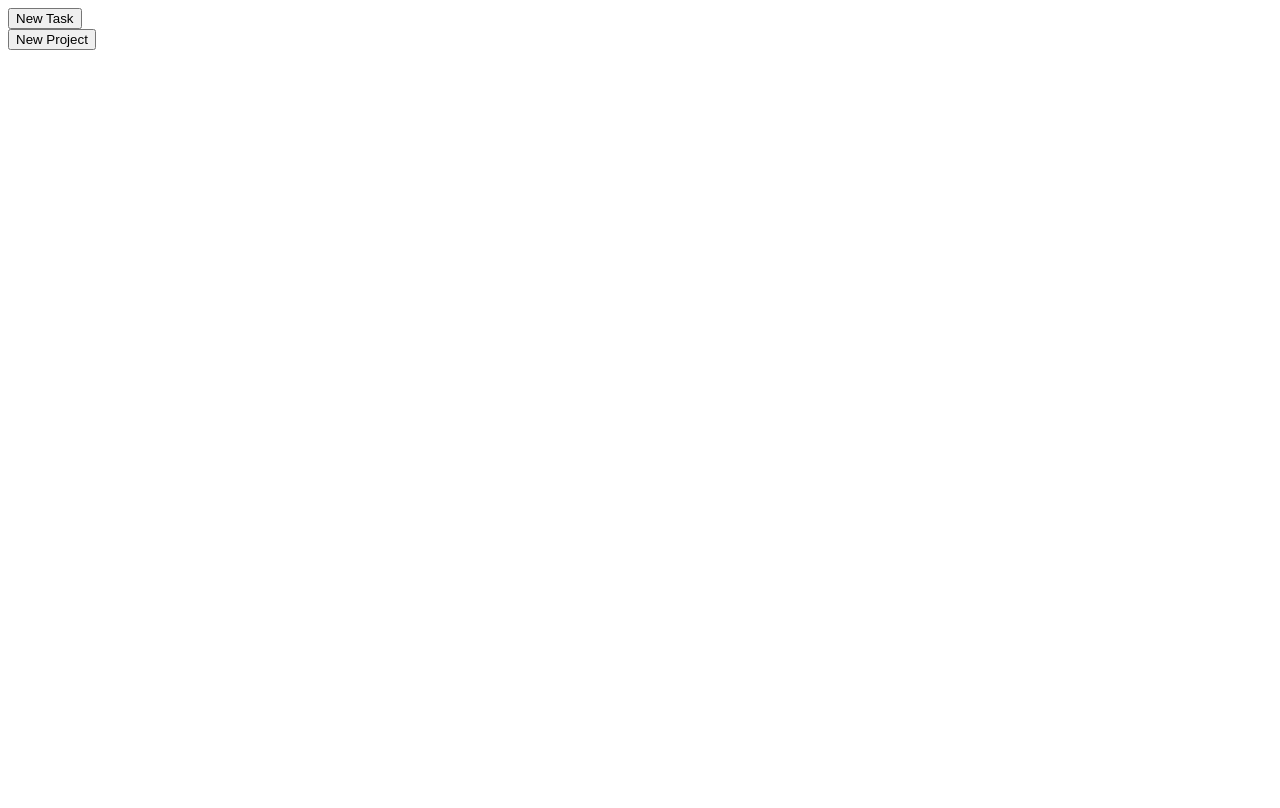
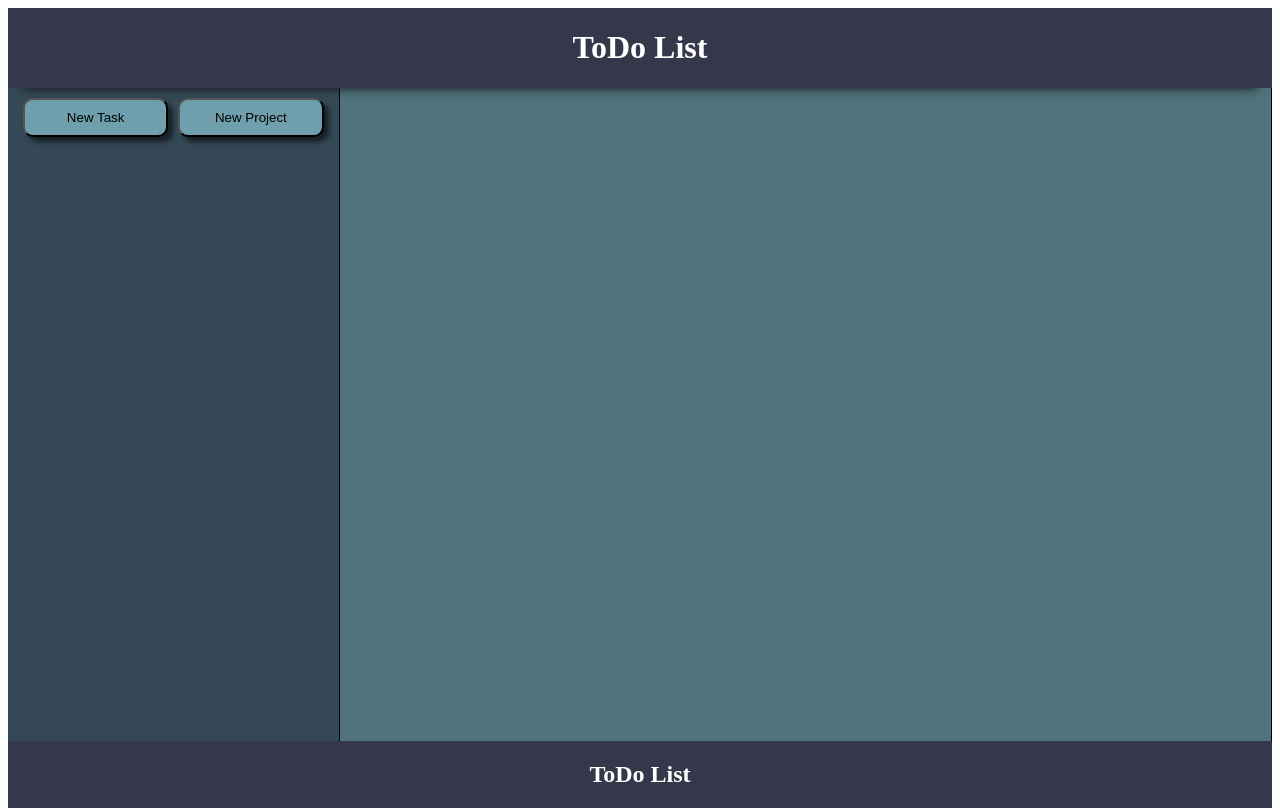
Before and after one commit to Yomanbest67/todo_list, a website built with webpack: page dist/index.html in a window 1280 px wide. Built offline with Linux system fonts and the light colour scheme.

Commit message:
Added website layout and basic design.

```diff
--- a/src/createProject.js
+++ b/src/createProject.js
@@ -44,6 +44,7 @@ function createProjectDiv(project) {
 
     projDiv.addEventListener('click', () => {
         selectProject(project)
+        projDiv.classList.add('selected');
         updateScreen();
     });
 
--- a/src/index.js
+++ b/src/index.js
@@ -80,6 +80,7 @@ function createToDoDialog() {
     // ClassLists
     projDialog.classList.add('projDialog');
     projForm.classList.add('projForm');
+    newProjBtn.classList.add('newProject');
 
     // Text Content
     newProjBtn.textContent = 'New Project';
@@ -108,13 +109,14 @@ function createToDoDialog() {
     });
 
     // Finish Up and Append
+
     for (let element of formElements){
         projForm.appendChild(element);
     };
 
+    document.querySelector('.side-buttons').appendChild(newProjBtn);
     projDialog.appendChild(closeBtn);
     projDialog.appendChild(projForm);
-    sidebar.appendChild(newProjBtn);
     sidebar.appendChild(projDialog);
 })();
 
--- a/src/style.css
+++ b/src/style.css
@@ -1,9 +1,84 @@
+html, body {
+    height: 100%;
+}
+/* App */
+
+.app {
+    display: flex;
+    flex-direction: column;
+    gap: 10px;
+    height: 100%;
+    width: 100%;
+    margin: 0;
+}
+
+.header {
+    display: flex;
+    justify-content: center;
+    background-color: rgb(53, 55, 75);
+    box-shadow: 0px 15px 10px -15px #111;
+    color: white;
+    z-index: 2;
+}
+
+.sidebar {
+    display: flex;
+    flex-direction: column;
+    align-items: center;
+    flex: 1 1 0;
+    gap: 15px;
+    background-color: rgb(52, 73, 85);
+    padding: 15px;
+    height: 100%;
+}
+
+.side-buttons {
+    display: flex;
+    width: 100%;
+    gap: 10px;
+}
+
+.side-buttons > button {
+    width: 100%;
+    padding: 10px;
+    border-radius: 10px;
+    background-color: rgb(111, 159, 172);
+    box-shadow: 5px 5px 5px rgba(0, 0, 0, 0.568);
+}
+
+.side-buttons > button:hover {
+    background-color: rgb(87, 125, 136);
+}
+
+.projects {
+    display: flex;
+    flex-direction: column;
+    gap: 15px;
+}
+
+.content {
+    flex: 3 1 0;
+    display: flex;
+    align-items: center;
+}
+
+.tasks {
+    flex: 3 1 0;
+    border: 1px solid black;
+    background-color: rgb(80, 114, 123);
+    height: 100%;
+    width: 100%;
+    padding: 15px;
+}
+
 .task {
     display: flex;
     align-items: center;
     justify-content: space-evenly;
     border: 2px solid black;
     border-radius: 5px;
+    margin: 8px;
+    box-shadow: 5px 5px 5px rgba(0, 0, 0, 0.568);
 }
 
 .projForm {
@@ -15,11 +90,15 @@
 .project {
     display: flex;
     border: 1px solid black;
+    border-left: 4px solid rgb(127, 231, 8);
     border-radius: 5px;
     cursor: pointer;
     align-items: center;
-    gap: 500px;
+    justify-content: space-between;
+    background-color: rgb(120, 160, 131);
+    width: 400px;
     padding: 20px;
+    box-shadow: 5px 5px 5px rgba(0, 0, 0, 0.548);
 }
 
 .project:hover {
@@ -56,3 +135,12 @@
     color: #FFFFFF;
     background-color: #00A4BD;
 }
+
+/* Footer */
+
+.footer {
+    background-color: rgb(53, 55, 75);
+    display: flex;
+    justify-content: center;
+    color: white;
+}
```
Also changed, not shown: dist/index.html, dist/main.js.
